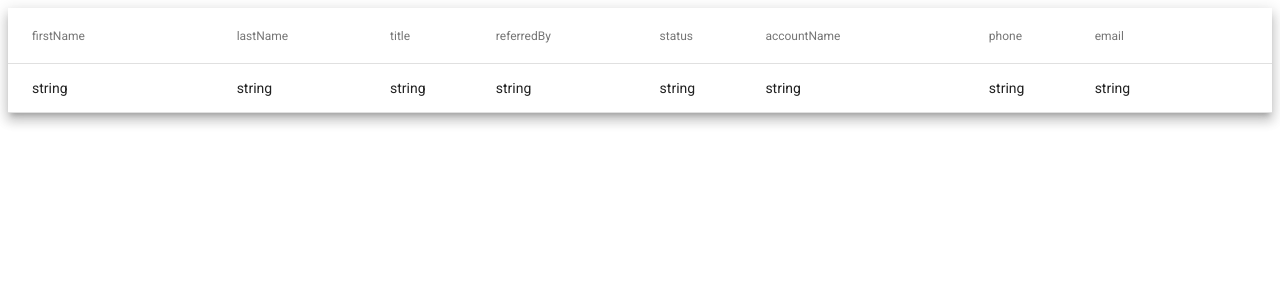
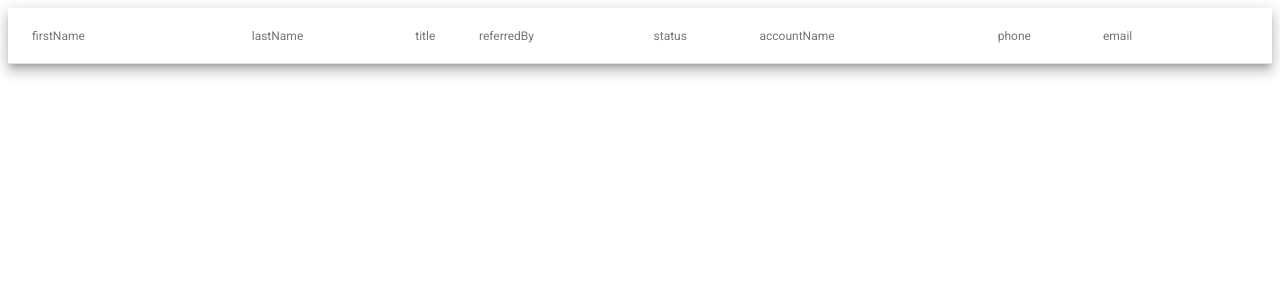
Before and after one commit to elwood-berry/esbcoreleads, an Angular app: page / in a window 1280 px wide. Shown: the top 300 px of the page. Built offline with nearby package versions, Linux system fonts and the light colour scheme.

Commit message:
1 file modified

```diff
--- a/src/app/components/list-mode/list-mode.component.ts
+++ b/src/app/components/list-mode/list-mode.component.ts
@@ -39,7 +39,7 @@ import { LeadsService } from '../../services/leads/leads.service';
 //
 export class ListModeComponent implements OnInit {
   public leads: string = 'assets/data/data-lead/leads.json';
-  dataSource = ELEMENT_DATA;
+  public dataSource: Lead[] = [];
   public columnsToDisplay = [
     'firstName',
     'lastName',
@@ -55,22 +55,33 @@ export class ListModeComponent implements OnInit {
   //
   constructor(private json: LeadsService) {
     console.log('Constructor');
-  }
+
+    // JSON: LISTINGS
+    json.getData(this.leads).subscribe(result => {
+      console.log('Leads Data', result);
+
+      // this.listingCount = result.length; // DEFINE THE LENGHT OF THE ARRAY
+      // this.jsonListings = result; // UPDATE PROPERTY
+      // console.log('JSON Listings', this.jsonListings);
+    });
+  } // [end] constructor
 
   //
   ngOnInit() {}
 }
 
-const ELEMENT_DATA: Lead[] = [
-  {
-    accountName: 'string',
-    email: 'string',
-    firstName: 'string',
-    lastName: 'string',
-    leadId: 0,
-    phone: 'string',
-    referredBy: 'string',
-    status: 'string',
-    title: 'string'
-  }
-];
+// const ELEMENT_DATA: Lead[] = [];
+
+// const ELEMENT_DATA: Lead[] = [
+//   {
+//     accountName: 'string',
+//     email: 'string',
+//     firstName: 'string',
+//     lastName: 'string',
+//     leadId: 0,
+//     phone: 'string',
+//     referredBy: 'string',
+//     status: 'string',
+//     title: 'string'
+//   }
+// ];
```
